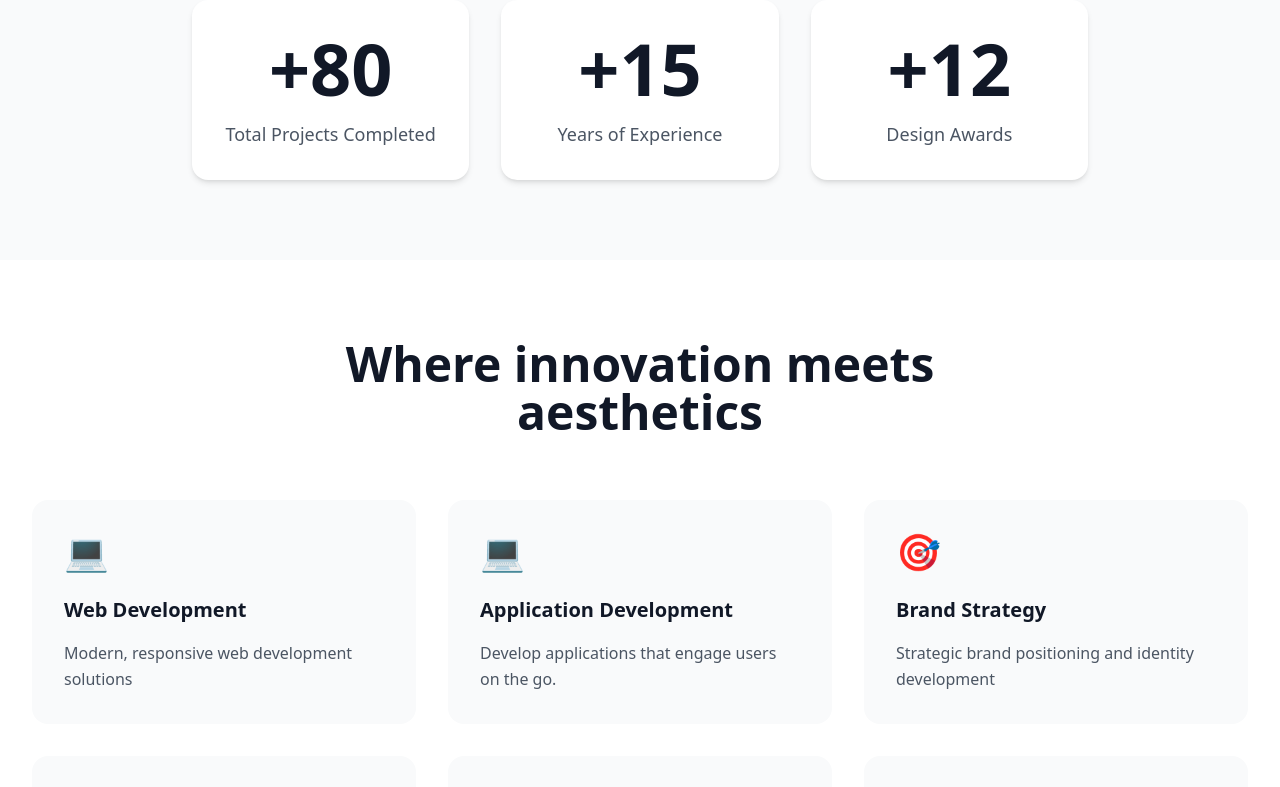
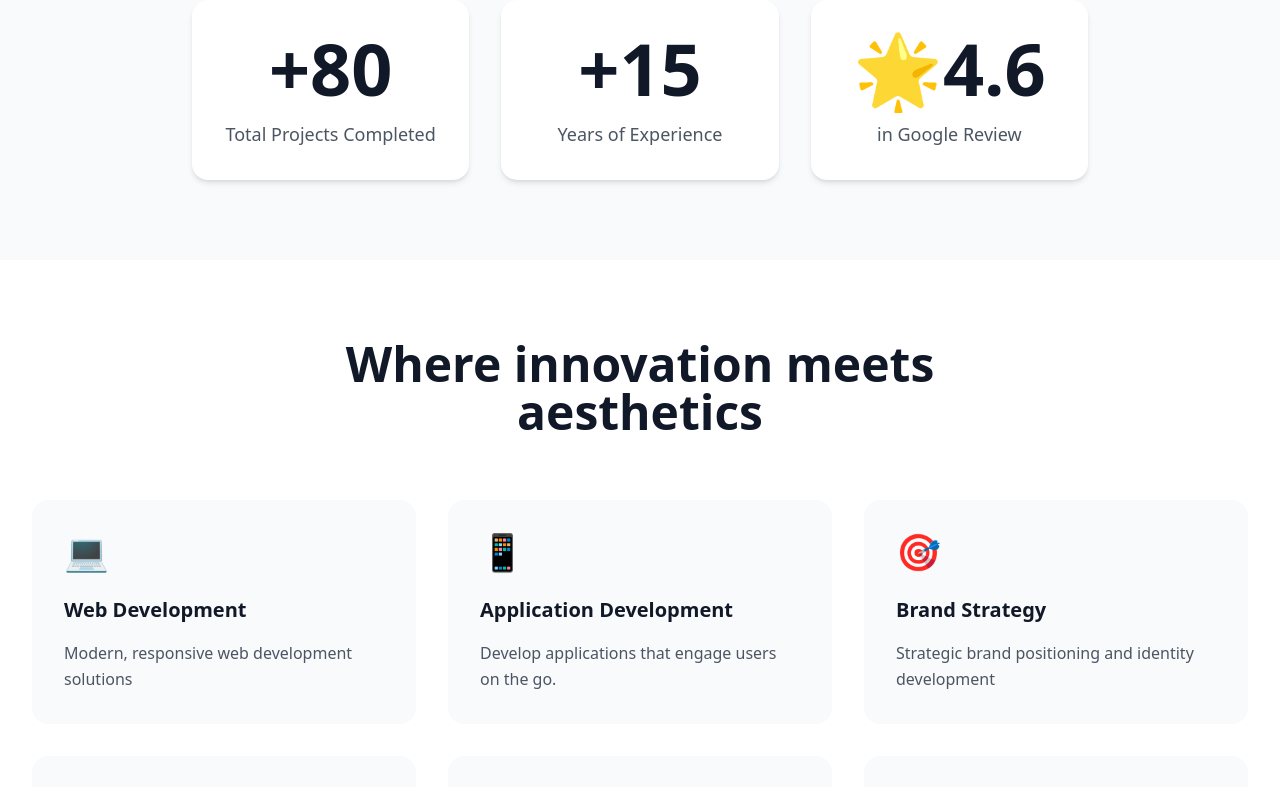
Before and after one commit to denirusdiaman/dooha, a Next.js app: page / in a window 1280 px wide. Shown: the part 1400-2187 px from the top of the page. Built offline with nearby package versions, Linux system fonts and the light colour scheme.

Commit message:
Update mock.js

```diff
--- a/data/mock.js
+++ b/data/mock.js
@@ -29,7 +29,7 @@ export const brandLogos = [
 export const stats = [
   { number: '+80', label: 'Total Projects Completed' },
   { number: '+15', label: 'Years of Experience' },
-  { number: '+12', label: 'Design Awards' }
+  { number: '🌟4.6', label: 'in Google Review' }
 ];
 
 export const services = [
@@ -41,7 +41,7 @@ export const services = [
   {
     title: 'Application Development',
     description: 'Develop applications that engage users on the go.',
-    icon: '💻'
+    icon: '📱'
   },
   {
     title: 'Brand Strategy',
```
